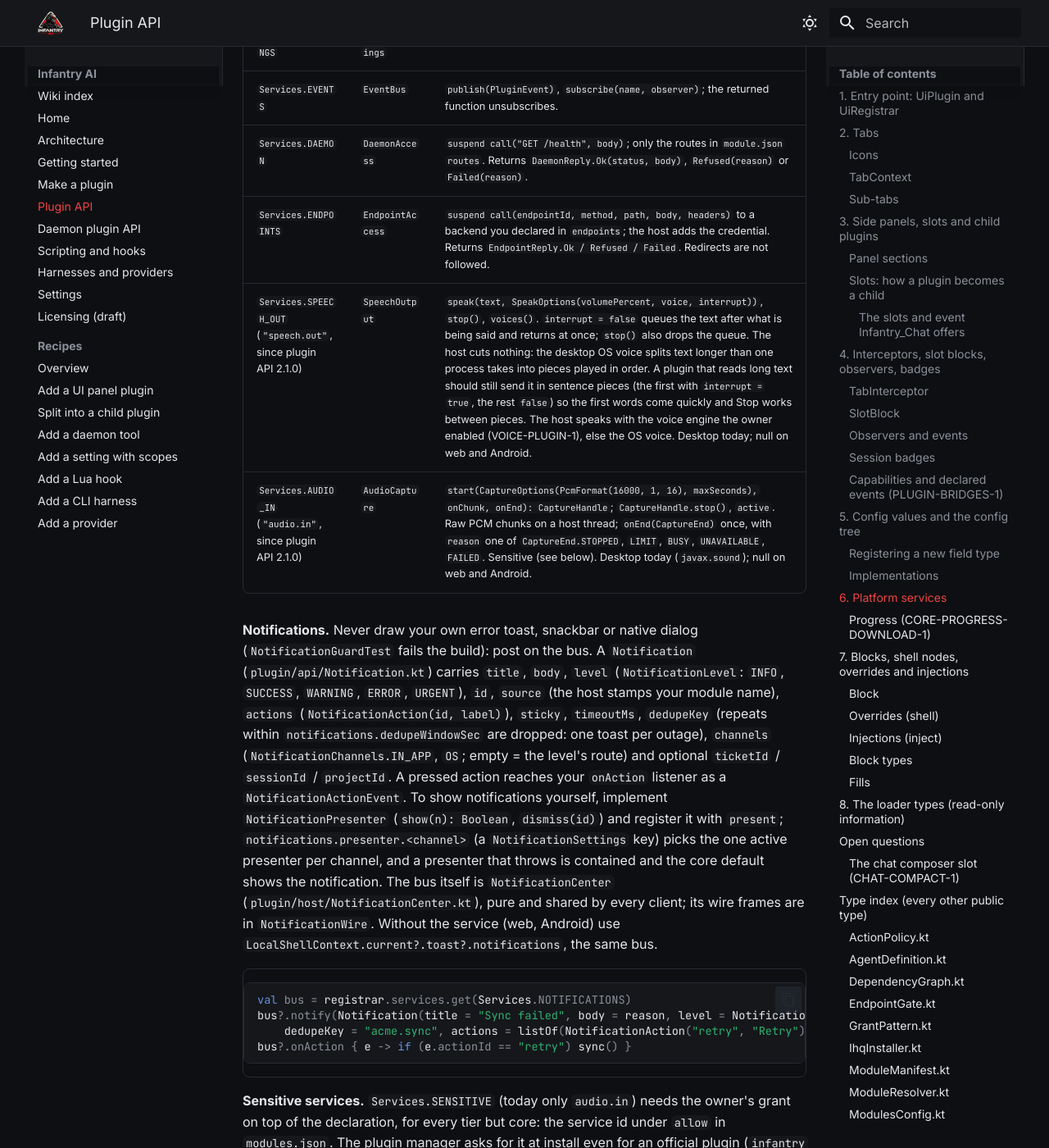
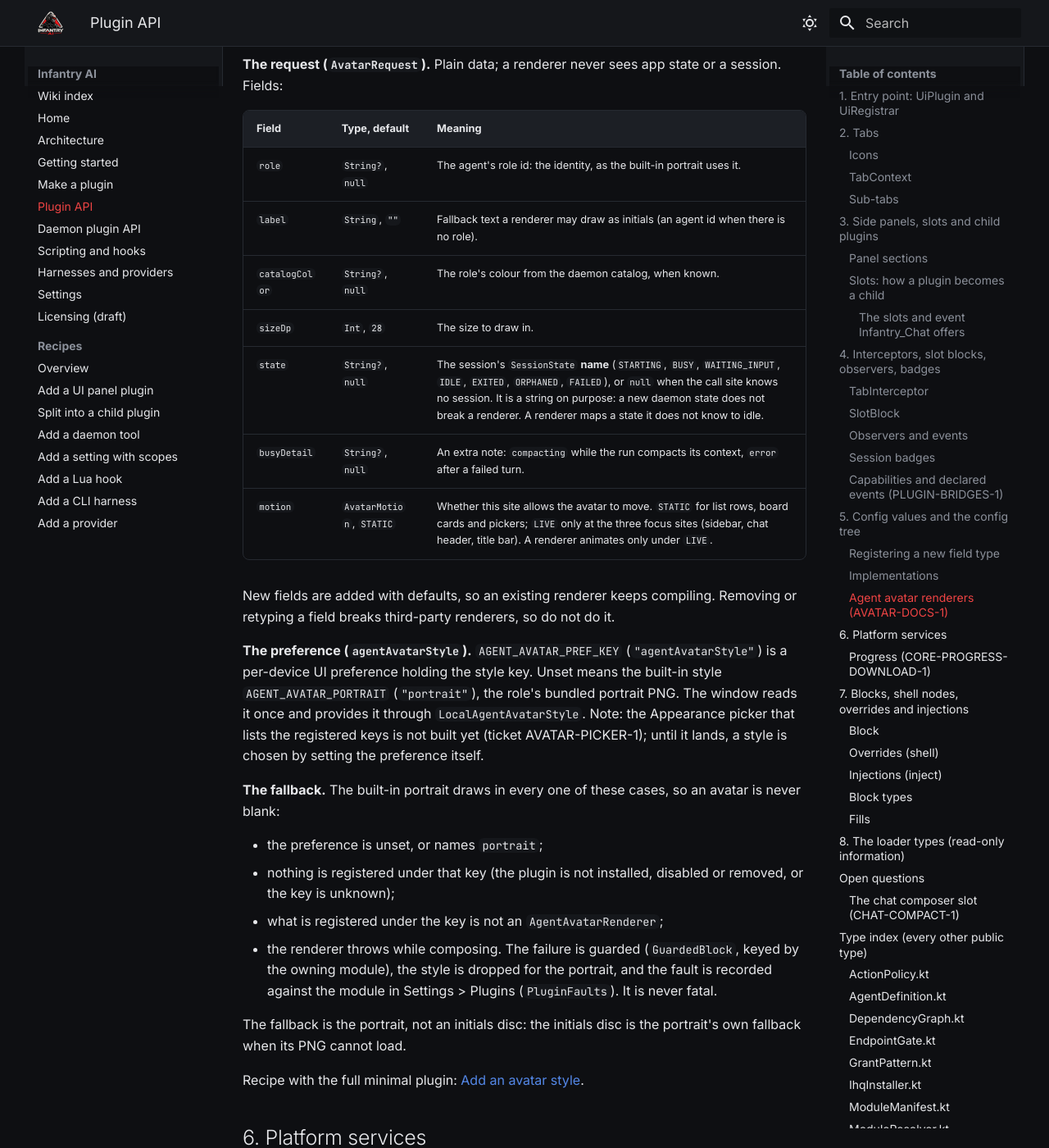
Before and after one commit to SuperiorSoft-LLC/infantry-ai, an MkDocs documentation site: the page built from docs/wiki/plugin-api.md, in a window 1280 px wide and 1400 px high, scrolled down 11282 px. Shown: the whole window at 82% size. Built offline with MkDocs 1.6.1 and Material for MkDocs 9.7.7, drawn with Linux system fonts in a browser that asks for light colours; some of the changed text lies outside the part shown.

Commit message:
AVATAR-DOCS-1: document the agent avatar renderer registry, request, preference and fallback in plugin-api; add recipe add-an-avatar-style and link it
Co-Authored-By: Claude Haiku 5.5 <noreply@anthropic.com>

````diff
--- a/docs/wiki/plugin-api.md
+++ b/docs/wiki/plugin-api.md
@@ -350,6 +350,49 @@ Source: `ui/plugin/config/FieldTypes.kt`. Declare the id in `fieldTypes`, regist
 `registrar.implementation("chat.feed.renderers", "user", renderer)` stores any object under a registry and key.
 Declare `{ "registry": "chat.feed.renderers", "key": "user" }` in `implementations`. A config field of type
 `implementation` with `registry` set picks one key. `Infantry_ChatFeed` registers its row renderers this way.
+
+### Agent avatar renderers (AVATAR-DOCS-1)
+
+Every agent avatar in the app is drawn by one core composable, `AgentAvatar` (`superiorSoftLibrary/infantryUiCore/src/commonMain/kotlin/com/superiorsoftllc/infantry/ui/AgentAvatarRenderers.kt` holds the seam; `AgentAvatar.kt` holds the composable). A plugin can add an avatar style by registering a renderer under the registry `agent.avatar.renderers`:
+
+```kotlin
+registrar.implementation(AGENT_AVATAR_RENDERERS, "mascot", MascotAvatarRenderer)  // key = the style name
+```
+
+and declaring the same pair in `module.json`:
+
+```json
+"implementations": [{ "registry": "agent.avatar.renderers", "key": "mascot" }]
+```
+
+`MascotAvatarRenderer` is any `fun interface AgentAvatarRenderer` with a `@Composable Draw(request: AvatarRequest, modifier: Modifier)`.
+
+**The request (`AvatarRequest`).** Plain data; a renderer never sees app state or a session. Fields:
+
+| Field | Type, default | Meaning |
+|---|---|---|
+| `role` | `String?`, `null` | The agent's role id: the identity, as the built-in portrait uses it. |
+| `label` | `String`, `""` | Fallback text a renderer may draw as initials (an agent id when there is no role). |
+| `catalogColor` | `String?`, `null` | The role's colour from the daemon catalog, when known. |
+| `sizeDp` | `Int`, `28` | The size to draw in. |
+| `state` | `String?`, `null` | The session's `SessionState` **name** (`STARTING`, `BUSY`, `WAITING_INPUT`, `IDLE`, `EXITED`, `ORPHANED`, `FAILED`), or `null` when the call site knows no session. It is a string on purpose: a new daemon state does not break a renderer. A renderer maps a state it does not know to idle. |
+| `busyDetail` | `String?`, `null` | An extra note: `compacting` while the run compacts its context, `error` after a failed turn. |
+| `motion` | `AvatarMotion`, `STATIC` | Whether this site allows the avatar to move. `STATIC` for list rows, board cards and pickers; `LIVE` only at the three focus sites (sidebar, chat header, title bar). A renderer animates only under `LIVE`. |
+
+New fields are added with defaults, so an existing renderer keeps compiling. Removing or retyping a field breaks third-party renderers, so do not do it.
+
+**The preference (`agentAvatarStyle`).** `AGENT_AVATAR_PREF_KEY` (`"agentAvatarStyle"`) is a per-device UI preference holding the style key. Unset means the built-in style `AGENT_AVATAR_PORTRAIT` (`"portrait"`), the role's bundled portrait PNG. The window reads it once and provides it through `LocalAgentAvatarStyle`. Note: the Appearance picker that lists the registered keys is not built yet (ticket AVATAR-PICKER-1); until it lands, a style is chosen by setting the preference itself.
+
+**The fallback.** The built-in portrait draws in every one of these cases, so an avatar is never blank:
+
+- the preference is unset, or names `portrait`;
+- nothing is registered under that key (the plugin is not installed, disabled or removed, or the key is unknown);
+- what is registered under the key is not an `AgentAvatarRenderer`;
+- the renderer throws while composing. The failure is guarded (`GuardedBlock`, keyed by the owning module), the style is dropped for the portrait, and the fault is recorded against the module in Settings > Plugins (`PluginFaults`). It is never fatal.
+
+The fallback is the portrait, not an initials disc: the initials disc is the portrait's own fallback when its PNG cannot load.
+
+Recipe with the full minimal plugin: [Add an avatar style](recipes/add-an-avatar-style.md).
 
 ## 6. Platform services
 
````
Also changed, not shown: AGENTS.md (+1 -0 lines), docs/wiki/index.md (+1 -0 lines), docs/wiki/recipes/README.md (+1 -0 lines), docs/wiki/recipes/add-an-avatar-style.md (added, +125 -0 lines).
